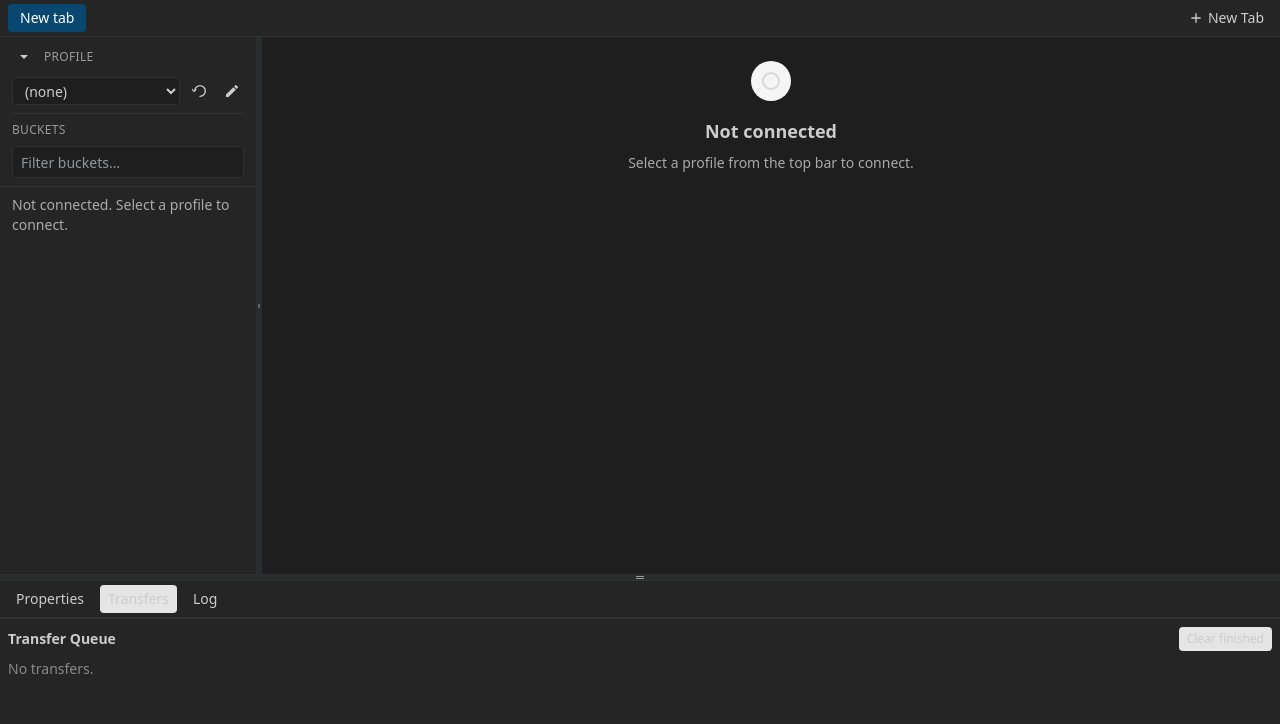
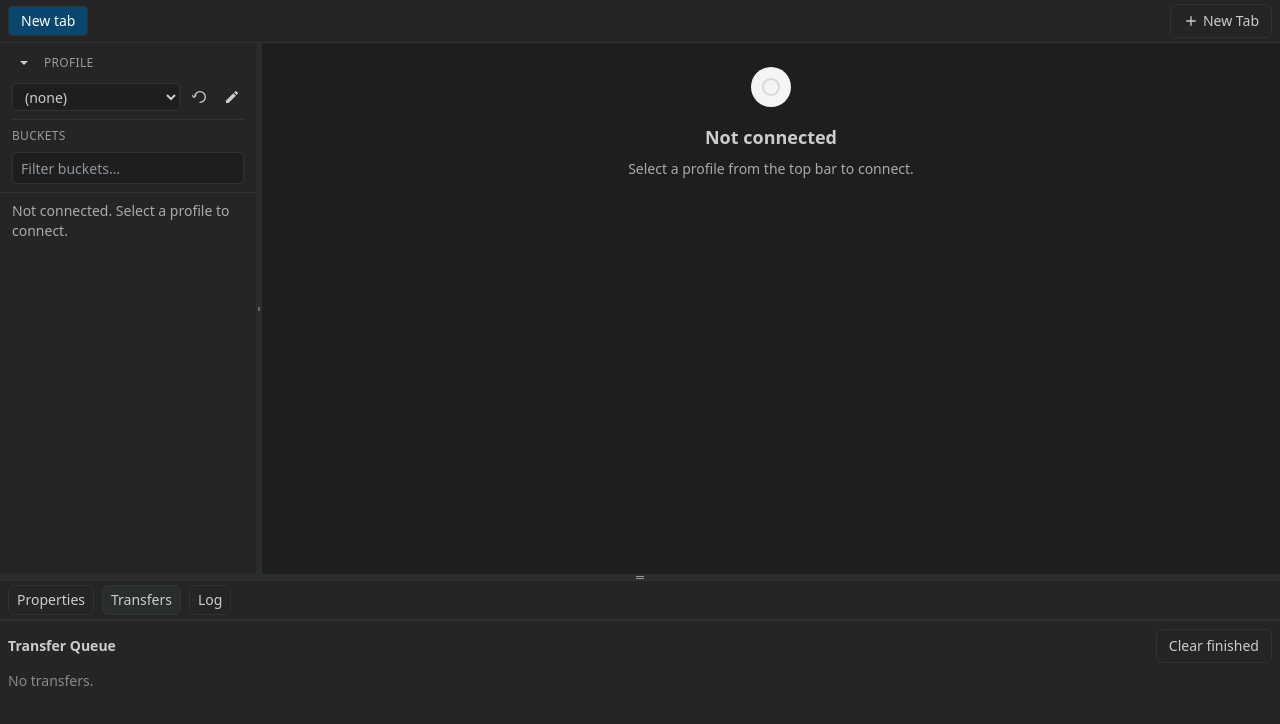
Before and after one commit to cornibe/s3lite-browser, a React (Vite) app in the folder app/: page / in a window 1280 px wide. Shown: the top 724 px of the page. Built offline with nearby package versions, Linux system fonts and the light colour scheme.

Commit message:
feat: implement dark/light theme guidelines and enhance component styling with Tailwind utilities

```diff
--- a/app/src/components/BottomPanel.tsx
+++ b/app/src/components/BottomPanel.tsx
@@ -14,19 +14,19 @@ export default function BottomPanel() {
     <div className="h-full flex flex-col bg-header text-app border-t border-default">
       <div className="flex items-center gap-2 px-2 py-1 border-b border-default bg-header">
         <button
-          className={`px-2 py-1 text-sm rounded ${activeTab === 'properties' ? 'bg-neutral-200 dark:bg-[#2a2d2e]' : 'hover:bg-neutral-200 dark:hover:bg-[#2a2d2e]'} cursor-pointer`}
+          className={`tab-btn ${activeTab === 'properties' ? 'tab-btn-active' : ''}`}
           onClick={() => useStore.getState().setSettings({ bottomPanelTab: 'properties' })}
         >
           Properties
         </button>
         <button
-          className={`px-2 py-1 text-sm rounded ${activeTab === 'transfers' ? 'bg-neutral-200 dark:bg-[#2a2d2e]' : 'hover:bg-neutral-200 dark:hover:bg-[#2a2d2e]'} cursor-pointer`}
+          className={`tab-btn ${activeTab === 'transfers' ? 'tab-btn-active' : ''}`}
           onClick={() => useStore.getState().setSettings({ bottomPanelTab: 'transfers' })}
         >
           Transfers
         </button>
         <button
-          className={`px-2 py-1 text-sm rounded ${activeTab === 'log' ? 'bg-neutral-200 dark:bg-[#2a2d2e]' : 'hover:bg-neutral-200 dark:hover:bg-[#2a2d2e]'} cursor-pointer`}
+          className={`tab-btn ${activeTab === 'log' ? 'tab-btn-active' : ''}`}
           onClick={() => useStore.getState().setSettings({ bottomPanelTab: 'log' as any })}
         >
           Log
@@ -96,7 +96,7 @@ function LogPanel() {
           </select>
         </div>
         <input className="input-theme h-6 text-xs px-2 w-64" placeholder="Search…" value={text} onChange={e => setText(e.target.value)} />
-        <button className="ml-auto px-2 py-1 text-xs rounded bg-neutral-200 dark:bg-[#2a2d2e] hover:bg-neutral-300 dark:hover:bg-[#323334] cursor-pointer" onClick={() => clearAwsLog()}>Clear</button>
+  <button className="ml-auto btn btn-secondary text-xs cursor-pointer" onClick={() => clearAwsLog()}>Clear</button>
       </div>
       <div className="flex-1 overflow-auto">
         <table className="min-w-full text-xs">
@@ -404,18 +404,18 @@ function FolderPropsTables({ prefix }: { prefix: string }) {
               {error && <div className="text-red-600 dark:text-red-400">{error}</div>}
               <div className="ml-auto flex items-center gap-2">
                 {scanToken && !isScanning && !isAborted && (
-                  <button onClick={continueToCompletion} className="px-2 py-1 text-xs rounded bg-neutral-200 dark:bg-[#2a2d2e] hover:bg-neutral-300 dark:hover:bg-[#323334] cursor-pointer">Continue collecting</button>
+                  <button onClick={continueToCompletion} className="btn btn-secondary text-xs cursor-pointer">Continue collecting</button>
                 )}
                 {(scanToken || isScanning) && !isAborted && (
-                  <button onClick={abortScan} className="px-2 py-1 text-xs rounded bg-red-100 dark:bg-red-900/20 text-red-700 dark:text-red-300 hover:bg-red-200 dark:hover:bg-red-900/30 cursor-pointer">Stop</button>
+                  <button onClick={abortScan} className="btn text-xs cursor-pointer" style={{ backgroundColor: 'rgba(220,38,38,0.12)', color: 'var(--color-fg)' }}>Stop</button>
                 )}
                 {!scanToken && !isScanning && (
-                  <button onClick={() => { setScanToken(undefined); setTotalObjects(0); setTotalFiles(0); setTotalFolders(0); setTotalBytes(0); setPagesScanned(0); setAutoStopped(false); abortRef.current = false; return scanNextPage(); }} className="px-2 py-1 text-xs rounded bg-neutral-200 dark:bg-[#2a2d2e] hover:bg-neutral-300 dark:hover:bg-[#323334] cursor-pointer">Rescan</button>
+                  <button onClick={() => { setScanToken(undefined); setTotalObjects(0); setTotalFiles(0); setTotalFolders(0); setTotalBytes(0); setPagesScanned(0); setAutoStopped(false); abortRef.current = false; return scanNextPage(); }} className="btn btn-secondary text-xs cursor-pointer">Rescan</button>
                 )}
                 {isAborted && (
                   <>
                     <span className="opacity-70">Stopped</span>
-                    <button onClick={() => { setIsAborted(false); abortRef.current = false; if (scanToken) { continueToCompletion() } else { scanNextPage() } }} className="px-2 py-1 text-xs rounded bg-neutral-200 dark:bg-[#2a2d2e] hover:bg-neutral-300 dark:hover:bg-[#323334] cursor-pointer">Resume</button>
+                    <button onClick={() => { setIsAborted(false); abortRef.current = false; if (scanToken) { continueToCompletion() } else { scanNextPage() } }} className="btn btn-secondary text-xs cursor-pointer">Resume</button>
                   </>
                 )}
               </div>
--- a/app/src/components/TabBar.tsx
+++ b/app/src/components/TabBar.tsx
@@ -55,7 +55,7 @@ export default function TabBar() {
           }
 
           return (
-            <div key={t.id} className={`group flex items-center max-w-[22rem] text-sm rounded ${active ? 'selected-row' : 'row-hover'}`}
+            <div key={t.id} className={`group flex items-center max-w-[22rem] text-sm rounded border border-default ${active ? 'selected-row' : ''}`}
                  onMouseEnter={() => setHoverId(t.id)} onMouseLeave={() => setHoverId(null)}>
               <button
                 onClick={() => activateTab(t.id)}
@@ -80,7 +80,7 @@ export default function TabBar() {
         })()}
       </div>
       <div className="ml-auto">
-        <button className="px-2 py-1 row-hover rounded inline-flex items-center gap-1 cursor-pointer" onClick={() => newTab()} aria-label="New tab">
+        <button className="btn btn-secondary inline-flex items-center gap-1" onClick={() => newTab()} aria-label="New tab">
           <PlusIcon />
           <span className="text-sm">New Tab</span>
         </button>
--- a/app/src/components/TransferQueue.tsx
+++ b/app/src/components/TransferQueue.tsx
@@ -57,15 +57,15 @@ function ActionButtons({ job, onRemove }: { job: TransferJobType; onRemove: () =
   if (isTerminal) {
     return (
       <div className="flex justify-end">
-  <button aria-label="Remove job" className="px-2 py-1 text-xs bg-neutral-200 dark:bg-[#2a2d2e] hover:bg-neutral-300 dark:hover:bg-[#323334] rounded" onClick={onRemove}>Remove</button>
+        <button aria-label="Remove job" className="btn btn-secondary text-xs" onClick={onRemove}>Remove</button>
       </div>
     )
   }
   return (
     <div className="flex gap-1 justify-end">
-      <button aria-label="Pause job" disabled={!canPause} className="px-2 py-1 text-xs bg-neutral-200 disabled:opacity-50 dark:bg-[#2a2d2e] hover:bg-neutral-300 dark:hover:bg-[#323334] rounded" onClick={() => (window as any).api.transfers.control({ jobId: job.id, action: 'pause' })}>Pause</button>
-      <button aria-label="Resume job" disabled={!canResume} className="px-2 py-1 text-xs bg-neutral-200 disabled:opacity-50 dark:bg-[#2a2d2e] hover:bg-neutral-300 dark:hover:bg-[#323334] rounded" onClick={() => (window as any).api.transfers.control({ jobId: job.id, action: 'resume' })}>Resume</button>
-      <button aria-label="Cancel job" disabled={!canCancel} className="px-2 py-1 text-xs bg-neutral-200 disabled:opacity-50 dark:bg-[#2a2d2e] hover:bg-neutral-300 dark:hover:bg-[#323334] rounded" onClick={() => (window as any).api.transfers.control({ jobId: job.id, action: 'cancel' })}>Cancel</button>
+      <button aria-label="Pause job" disabled={!canPause} className="btn btn-secondary text-xs disabled:opacity-50" onClick={() => (window as any).api.transfers.control({ jobId: job.id, action: 'pause' })}>Pause</button>
+      <button aria-label="Resume job" disabled={!canResume} className="btn btn-secondary text-xs disabled:opacity-50" onClick={() => (window as any).api.transfers.control({ jobId: job.id, action: 'resume' })}>Resume</button>
+      <button aria-label="Cancel job" disabled={!canCancel} className="btn btn-secondary text-xs disabled:opacity-50" onClick={() => (window as any).api.transfers.control({ jobId: job.id, action: 'cancel' })}>Cancel</button>
     </div>
   )
 }
@@ -105,7 +105,7 @@ const TransferItem: React.FC<{ item: TransferItemType; job: TransferJobType }> =
       {/* Actions column for items intentionally minimal: only Remove on terminal states */}
       <div role="cell" className="text-right">
         {(item.status === 'completed' || item.status === 'failed' || item.status === 'canceled') && (
-          <button aria-label="Remove item" className="px-2 py-1 text-xs bg-neutral-200 dark:bg-neutral-800 rounded" onClick={removeItem}>Remove</button>
+          <button aria-label="Remove item" className="btn btn-secondary text-xs" onClick={removeItem}>Remove</button>
         )}
       </div>
     </div>
@@ -193,7 +193,7 @@ export default function TransferQueue() {
         <div className="font-semibold">Transfer Queue</div>
         <div className="ml-auto flex items-center gap-2">
           <button
-            className="px-2 py-1 text-xs rounded bg-neutral-200 dark:bg-[#2a2d2e] hover:bg-neutral-300 dark:hover:bg-[#323334]"
+            className="btn btn-secondary text-xs"
             title="Clear finished (completed/failed/canceled)"
             onClick={() => {
               // Remove terminal jobs and their items
--- a/app/src/index.css
+++ b/app/src/index.css
@@ -72,4 +72,9 @@
 
   /* Subtle zebra striping for tables; never override selected rows */
   .table-zebra tbody tr:nth-child(even):not(.selected-row) { background-color: var(--color-hover); }
+
+  /* Tabs: light and dark aware, with visible borders in dark mode */
+  .tab-btn { padding: 0.25rem 0.5rem; font-size: 0.875rem; line-height: 1.25rem; border-radius: 0.375rem; border: 1px solid var(--color-border); background-color: transparent; color: var(--color-fg); }
+  .tab-btn:hover { background-color: var(--color-hover); }
+  .tab-btn.tab-btn-active { background-color: var(--color-hover); }
 }
```
Also changed, not shown: 1 other file (tests, documents, lock files or other folders).
